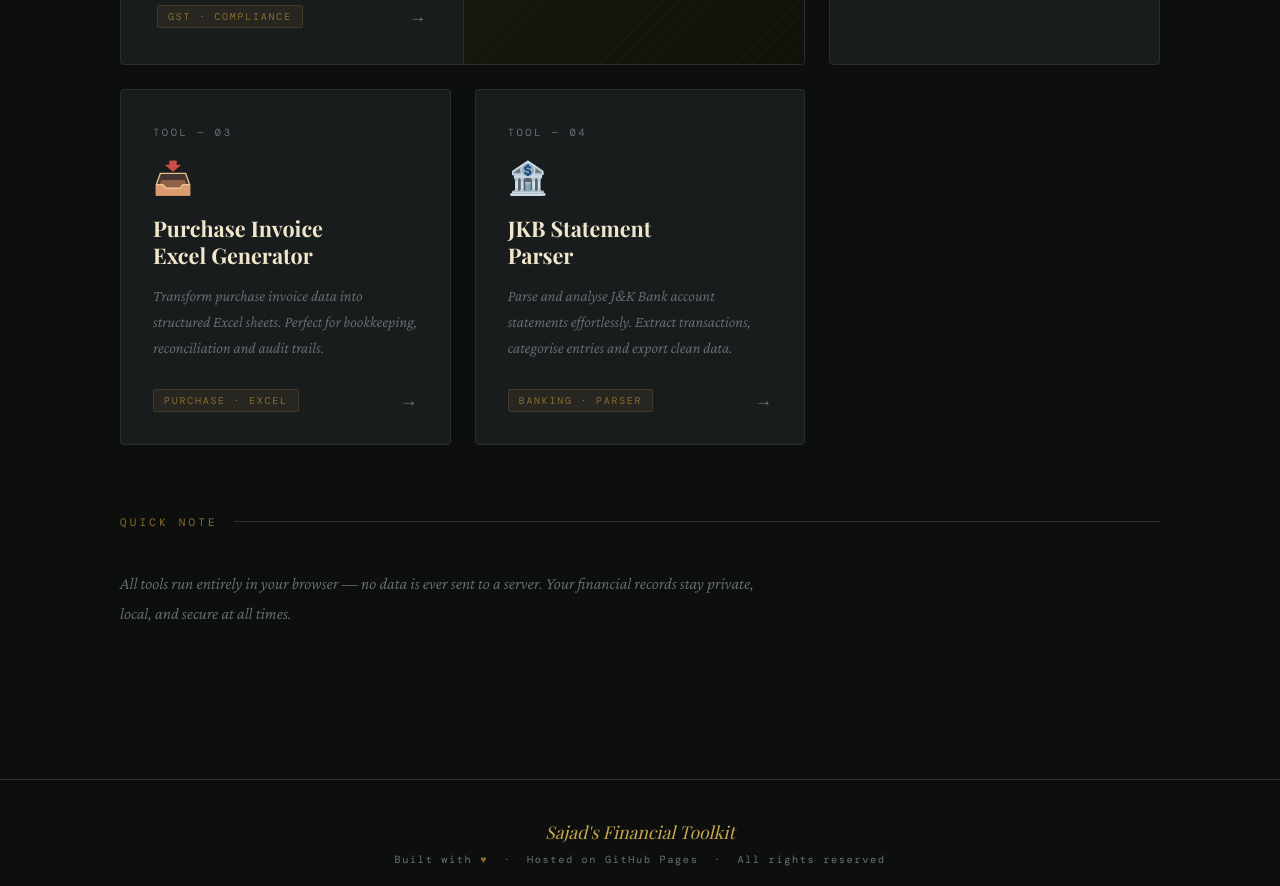
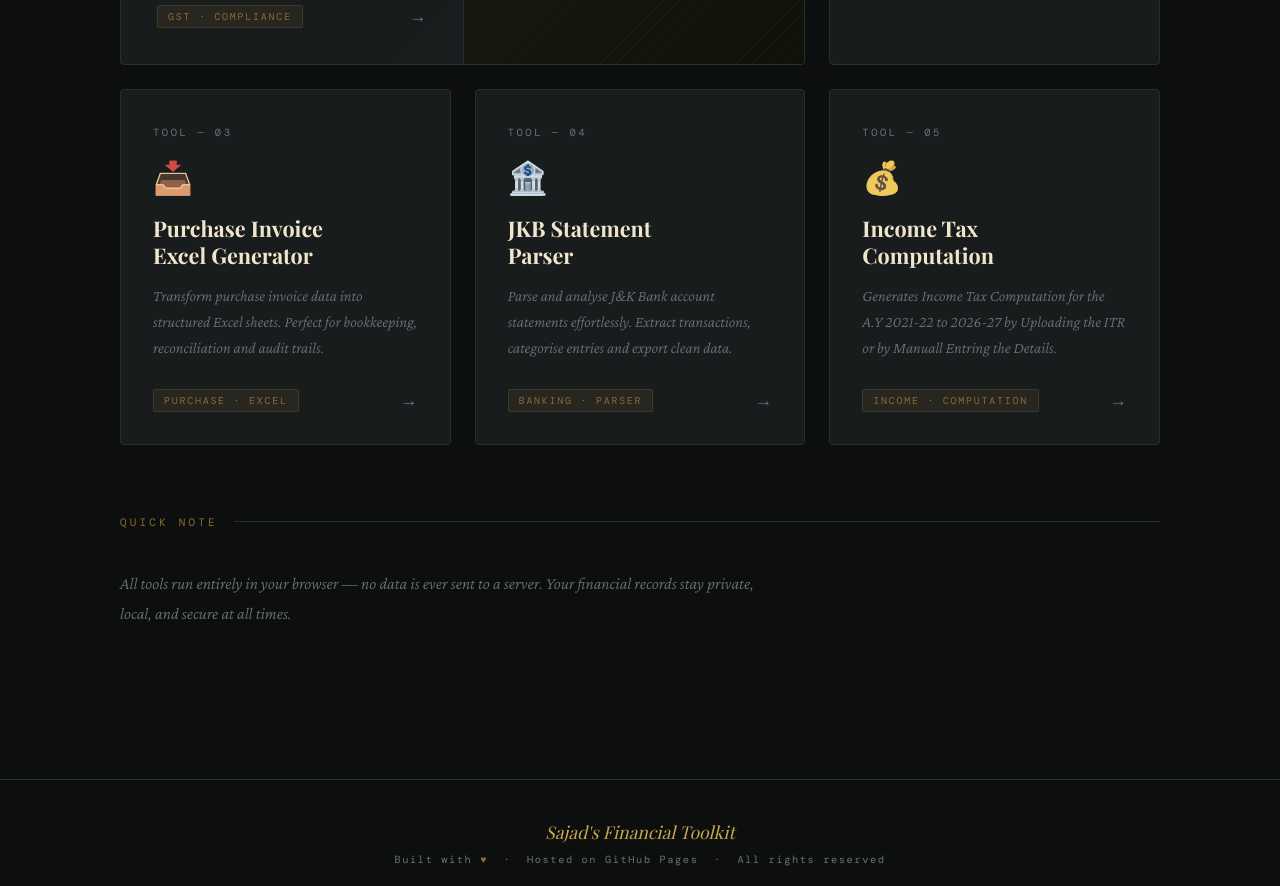
Before and after one commit to sajadhussain111/sajadhussain111.github.io, a plain HTML site: page index.html in a window 1280 px wide. Shown: the part 863-1749 px from the top of the page. Drawn offline with nearby package versions, Linux system fonts and the light colour scheme; a web font is replaced by a local one.

Commit message:
Update index.html

```diff
--- a/index.html
+++ b/index.html
@@ -492,6 +492,20 @@
         </div>
       </a>
 
+      <!-- CARD 5 -->
+      <a href="jkb_parser.html" class="tool-card">
+        <div class="card-number">TOOL — 05</div>
+        <span class="card-icon">💰</span>
+        <div class="card-title">Income Tax<br/>Computation</div>
+        <p class="card-desc">
+          Generates Income Tax Computation for the A.Y 2021-22 to 2026-27 by Uploading the ITR or by Manuall Entring the Details.
+        </p>
+        <div class="card-footer">
+          <span class="card-tag">Income · Computation</span>
+          <span class="card-arrow">→</span>
+        </div>
+      </a>
+
     </div><!-- /.tool-grid -->
 
     <!-- NOTE SECTION -->
```
